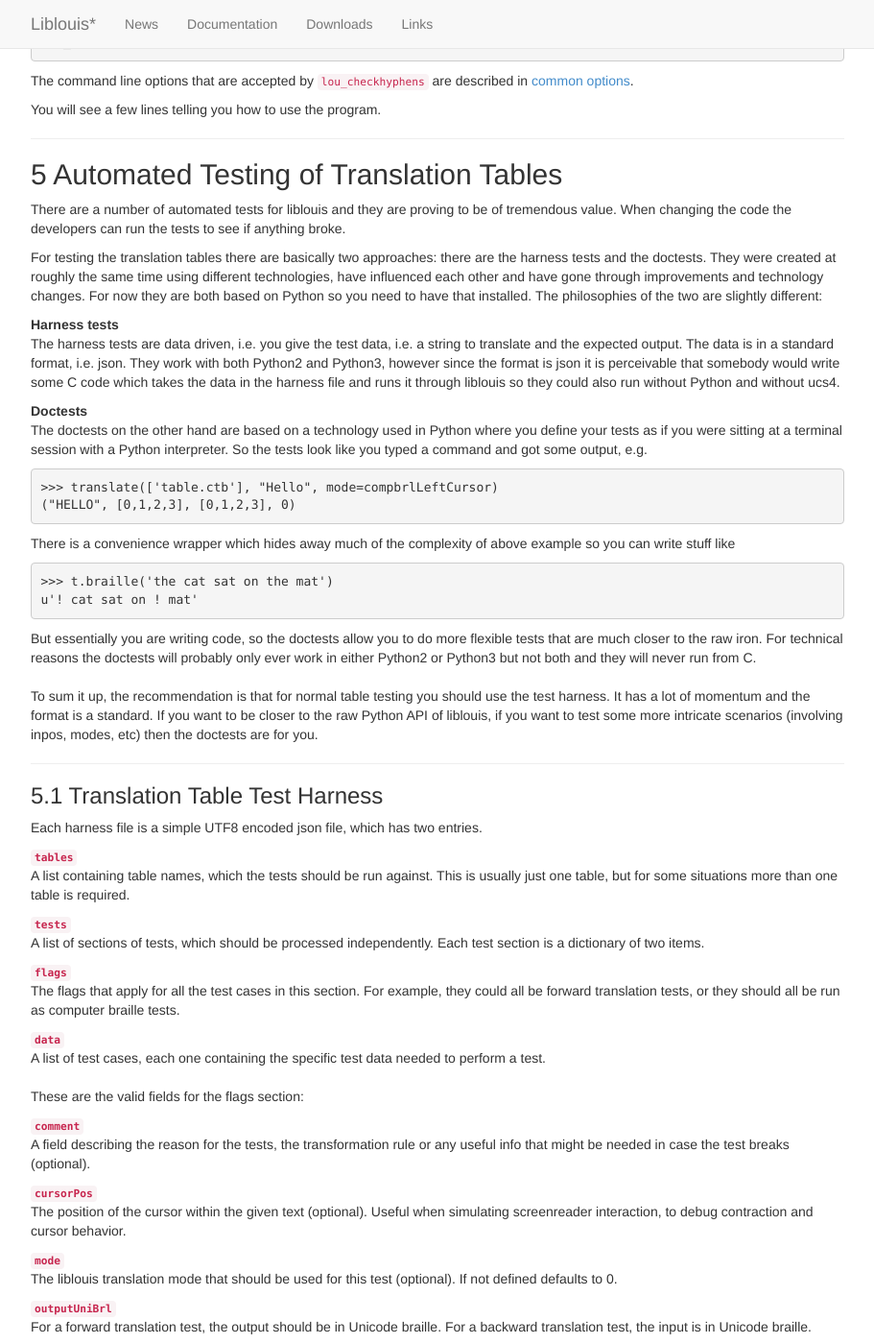
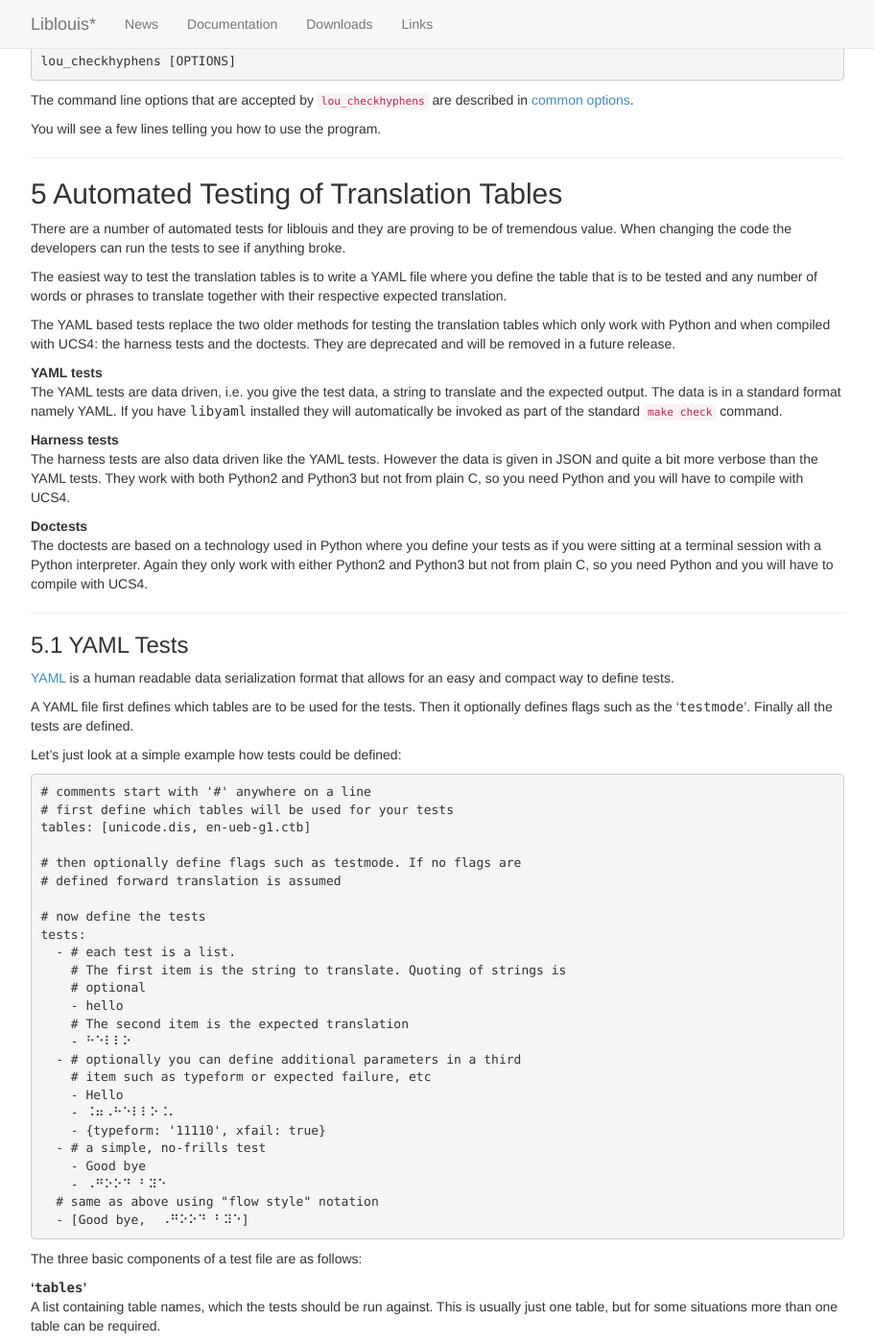
Before and after one commit to liblouis/liblouis.github.io, a Jekyll site: the page built from documentation/liblouis.html, in a window 1280 px wide and 1400 px high, scrolled down 22957 px. Shown: the whole window at 96% size, without its empty margins (38-949 px from the left). Built offline with Jekyll 4.4.1, drawn with Linux system fonts in a browser that asks for light colours; some of the changed text lies outside the part shown.

Commit message:
Update web site for new release

```diff
--- a/documentation/liblouis.html
+++ b/documentation/liblouis.html
@@ -42,8 +42,9 @@ title: Liblouis User's and Programmer's Manual
   </ul></li>
   <li><a name="toc-Automated-Testing-of-Translation-Tables-1" href="#Automated-Testing-of-Translation-Tables">5 Automated Testing of Translation Tables</a>
   <ul class="no-bullet">
-    <li><a name="toc-Translation-Table-Test-Harness-1" href="#Translation-Table-Test-Harness">5.1 Translation Table Test Harness</a></li>
-    <li><a name="toc-Translation-Table-Doctests-1" href="#Translation-Table-Doctests">5.2 Translation Table Doctests</a></li>
+    <li><a name="toc-YAML-Tests-1" href="#YAML-Tests">5.1 YAML Tests</a></li>
+    <li><a name="toc-Test-Harness-1" href="#Test-Harness">5.2 Test Harness</a></li>
+    <li><a name="toc-Doctests-1" href="#Doctests">5.3 Doctests</a></li>
   </ul></li>
   <li><a name="toc-Programming-with-liblouis-1" href="#Programming-with-liblouis">6 Programming with liblouis</a>
   <ul class="no-bullet">
@@ -82,7 +83,7 @@ title: Liblouis User's and Programmer's Manual
 <a name="Liblouis-User_0027s-and-Programmer_0027s-Manual"></a>
 <h1 class="top">Liblouis User&rsquo;s and Programmer&rsquo;s Manual</h1>
 
-<p>This manual is for liblouis (version 2.6.3, 1 June 2015),
+<p>This manual is for liblouis (version 2.6.4, 31 August 2015),
 a Braille Translation and Back-Translation Library derived from the
 Linux screen reader <acronym>BRLTTY</acronym>.
 </p>
@@ -2124,85 +2125,241 @@ interactive. Invoke it as follows:
 proving to be of tremendous value. When changing the code the
 developers can run the tests to see if anything broke.
 </p>
-<p>For testing the translation tables there are basically two approaches:
-there are the harness tests and the doctests. They were created at
-roughly the same time using different technologies, have influenced
-each other and have gone through improvements and technology changes.
-For now they are both based on Python so you need to have that
-installed. The philosophies of the two are slightly different:
+<p>The easiest way to test the translation tables is to write a YAML file
+where you define the table that is to be tested and any number of
+words or phrases to translate together with their respective expected
+translation.
+</p>
+<p>The YAML based tests replace the two older methods for testing the
+translation tables which only work with Python and when compiled with
+UCS4: the harness tests and the doctests. They are deprecated and will
+be removed in a future release.
 </p>
 <dl compact="compact">
+<dt>YAML tests</dt>
+<dd><p>The YAML tests are data driven, i.e. you give the test data, a string
+to translate and the expected output. The data is in a standard format
+namely YAML. If you have <samp>libyaml</samp> installed they will
+automatically be invoked as part of the standard <code>make check</code>
+command.
+</p>
+</dd>
 <dt>Harness tests</dt>
-<dd><p>The harness tests are data driven, i.e. you give the test data, i.e. a
-string to translate and the expected output. The data is in a standard
-format, i.e. json. They work with both Python2 and Python3, however
-since the format is json it is perceivable that somebody would write
-some C code which takes the data in the harness file and runs it through
-liblouis so they could also run without Python and without ucs4.
+<dd><p>The harness tests are also data driven like the YAML tests. However
+the data is given in JSON and quite a bit more verbose than the YAML
+tests. They work with both Python2 and Python3 but not from plain C,
+so you need Python and you will have to compile with UCS4.
 </p>
 </dd>
 <dt>Doctests</dt>
-<dd><p>The doctests on the other hand are based on a technology used in Python
-where you define your tests as if you were sitting at a terminal session
-with a Python interpreter. So the tests look like you typed a command
-and got some output, e.g.
-</p>
-<div class="example">
-<pre class="example">&gt;&gt;&gt; translate(['table.ctb'], &quot;Hello&quot;, mode=compbrlLeftCursor)
-(&quot;HELLO&quot;, [0,1,2,3], [0,1,2,3], 0)
-</pre></div>
-
-<p>There is a convenience wrapper which hides away much of the complexity
-of above example so you can write stuff like
-</p>
-<div class="example">
-<pre class="example">&gt;&gt;&gt; t.braille('the cat sat on the mat')
-u'! cat sat on ! mat'
-</pre></div>
-
-<p>But essentially you are writing code, so the doctests allow you to do
-more flexible tests that are much closer to the raw iron. For technical
-reasons the doctests will probably only ever work in either Python2 or
-Python3 but not both and they will never run from C.
+<dd><p>The doctests are based on a technology used in Python where you define
+your tests as if you were sitting at a terminal session with a Python
+interpreter. Again they only work with either Python2 and Python3 but
+not from plain C, so you need Python and you will have to compile with
+UCS4.
 </p></dd>
 </dl>
 
-<p>To sum it up, the recommendation is that for normal table testing you
-should use the test harness. It has a lot of momentum and the format
-is a standard. If you want to be closer to the raw Python API of
-liblouis, if you want to test some more intricate scenarios (involving
-inpos, modes, etc) then the doctests are for you.
-</p>
-
-<hr>
-<a name="Translation-Table-Test-Harness"></a>
-<a name="Translation-Table-Test-Harness-1"></a>
-<h3 class="section">5.1 Translation Table Test Harness</h3>
-
-<p>Each harness file is a simple UTF8 encoded json file, which has two entries.
+
+<hr>
+<a name="YAML-Tests"></a>
+<a name="YAML-Tests-1"></a>
+<h3 class="section">5.1 YAML Tests</h3>
+
+<p><a href="http://yaml.org/">YAML</a> is a human readable data serialization
+format that allows for an easy and compact way to define tests.
+</p>
+<p>A YAML file first defines which tables are to be used for the tests.
+Then it optionally defines flags such as the &lsquo;<samp>testmode</samp>&rsquo;. Finally
+all the tests are defined.
+</p>
+<p>Let&rsquo;s just look at a simple example how tests could be defined:
+</p>
+
+<div class="example">
+<pre class="example"># comments start with '#' anywhere on a line
+# first define which tables will be used for your tests
+tables: [unicode.dis, en-ueb-g1.ctb]
+
+# then optionally define flags such as testmode. If no flags are
+# defined forward translation is assumed
+
+# now define the tests
+tests:
+  - # each test is a list.
+    # The first item is the string to translate. Quoting of strings is
+    # optional
+    - hello
+    # The second item is the expected translation
+    - ⠓⠑⠇⠇⠕
+  - # optionally you can define additional parameters in a third
+    # item such as typeform or expected failure, etc
+    - Hello
+    - ⠨⠶⠠⠓⠑⠇⠇⠕⠨⠄
+    - {typeform: '11110', xfail: true}
+  - # a simple, no-frills test
+    - Good bye
+    - ⠠⠛⠕⠕⠙ ⠃⠽⠑
+  # same as above using &quot;flow style&quot; notation
+  - [Good bye,  ⠠⠛⠕⠕⠙ ⠃⠽⠑]
+</pre></div>
+
+<p>The three basic components of a test file are as follows:
+</p>
+<dl compact="compact">
+<dt>&lsquo;<samp>tables</samp>&rsquo;</dt>
+<dd><p>A list containing table names, which the tests should be run against.
+This is usually just one table, but for some situations more than one
+table can be required.
+</p>
+<p>To test the <samp>en-ueb-g1.ctb</samp> table using unicode braille you could
+use the following definition:
+</p>
+<div class="example">
+<pre class="example">tables: [unicode.dis, en-ueb-g1.ctb]
+</pre></div>
+
+<p>If you wanted to test the <samp>eo-g1.ctb</samp> table using brf notation
+then you would use the following definition:
+</p>
+<div class="example">
+<pre class="example">tables: [en-us-brf.dis, eo-g1.ctb]
+</pre></div>
+
+</dd>
+<dt>&lsquo;<samp>flags</samp>&rsquo;</dt>
+<dd><p>The flags that apply for all tests in this file. At the moment only
+the &lsquo;<samp>testmode</samp>&rsquo; flag is supported. It can have three possible
+values:
+</p>
+<dl compact="compact">
+<dt>&lsquo;<samp>forward</samp>&rsquo;</dt>
+<dd><p>This indicates that the tests are for forward translation
+</p></dd>
+<dt>&lsquo;<samp>backward</samp>&rsquo;</dt>
+<dd><p>This indicates that the tests are for backward translation
+</p></dd>
+<dt>&lsquo;<samp>hyphenate</samp>&rsquo;</dt>
+<dd><p>This indicates that the tests are for hyphenation
+</p></dd>
+</dl>
+
+<p>If no flags are defined forward translation is assumed.
+</p>
+</dd>
+<dt>&lsquo;<samp>tests</samp>&rsquo;</dt>
+<dd><p>A list of tests. Each test consists of a list of two or three items.
+The first item is the unicode text to be tested. The second item is
+the expected braille output. This can be either unicode braille or an
+ASCII-braille like encoding. Quoting strings is optional. Comments can
+be inserted almost anywhere using the &lsquo;<samp>#</samp>&rsquo; sign. A simple test
+would look at follows:
+</p>
+<div class="example">
+<pre class="example">  - # a simple, no-frills test
+    - Good bye
+    - ⠠⠛⠕⠕⠙ ⠃⠽⠑
+</pre></div>
+
+<p>Using the more compact &ldquo;flow style&rdquo; notation it would look like the
+following:
+</p>
+<div class="example">
+<pre class="example">  - [Good bye, ⠠⠛⠕⠕⠙ ⠃⠽⠑]
+</pre></div>
+
+<p>An optional third item can contain additional options for a test such
+as the typeform, or whether a test is expected to fail. The following
+shows a typical example:
+</p>
+<div class="example">
+<pre class="example">  -
+    - Hello
+    - ⠨⠶⠠⠓⠑⠇⠇⠕⠨⠄
+    - {typeform: '11110', xfail: true}
+  # same test more compact
+  - [Hello, ⠨⠶⠠⠓⠑⠇⠇⠕⠨⠄, {typeform: '11110', xfail: true}]
+</pre></div>
+
+<p>The valid additional options for a test are as follows:
+</p>
+<dl compact="compact">
+<dt>&lsquo;<samp>xfail</samp>&rsquo;</dt>
+<dd><p>Whether a test is expected to fail. Valid options are &lsquo;<samp>true</samp>&rsquo;,
+&lsquo;<samp>Y</samp>&rsquo;, &lsquo;<samp>Yes</samp>&rsquo; or &lsquo;<samp>ON</samp>&rsquo;. Anything else is considered false.
+</p>
+</dd>
+<dt>&lsquo;<samp>typeform</samp>&rsquo;</dt>
+<dd><p>The typeform used for a translation. The typeform is passed in the
+form of a string.
+</p>
+</dd>
+<dt>&lsquo;<samp>cursorPos</samp>&rsquo;</dt>
+<dd><p>A list of cursor positions for each input position. Useful when
+simulating screenreader interaction, to debug contraction and cursor
+behavior as in the following example from the <samp>en-GB-g2.ctb</samp>
+test. Also note that in this example the additional options are not
+passed in using the &ldquo;flow style&rdquo; notation.
+</p>
+<div class="example">
+<pre class="example">  -
+    - you went to
+    - ⠽ ⠺⠑⠝⠞ ⠞⠕
+    - mode: [compbrlAtCursor]
+      cursorPos: [0,1,2,3,4,5,6,7,8,9,10]
+</pre></div>
+
+</dd>
+<dt>&lsquo;<samp>mode</samp>&rsquo;</dt>
+<dd><p>A list of translation modes that should be used for this test. If not
+defined defaults to 0. Valid mode values are &lsquo;<samp>noContractions</samp>&rsquo;,
+&lsquo;<samp>compbrlAtCursor</samp>&rsquo;, &lsquo;<samp>dotsIO</samp>&rsquo;, &lsquo;<samp>comp8Dots</samp>&rsquo;,
+&lsquo;<samp>pass1Only</samp>&rsquo;, &lsquo;<samp>compbrlLeftCursor</samp>&rsquo;, &lsquo;<samp>otherTrans</samp>&rsquo;or
+&lsquo;<samp>ucBrl</samp>&rsquo;.
+</p></dd>
+</dl>
+
+</dd>
+</dl>
+
+<p>For more examples and inspiration please see the YAML tests
+(<samp>*.yaml</samp>) in the <samp>tests</samp> directory of the source
+distribution.
+</p>
+<hr>
+<a name="Test-Harness"></a>
+<a name="Test-Harness-1"></a>
+<h3 class="section">5.2 Test Harness</h3>
+
+<p>Each harness file is a simple UTF8 encoded JSON file, which has two entries.
 </p><dl compact="compact">
 <dt><code>tables</code></dt>
 <dd><p>A list containing table names, which the tests should be run against.
-This is usually just one table, but for some situations more than one table is required.
+This is usually just one table, but for some situations more than one
+table is required.
 </p></dd>
 <dt><code>tests</code></dt>
 <dd><p>A list of sections of tests, which should be processed independently.
 Each test section is a dictionary of two items.
 </p></dd>
 <dt><code>flags</code></dt>
-<dd><p>The flags that apply for all the test cases in this section.
-For example, they could all be forward translation tests, or they should all be run as computer braille tests.
+<dd><p>The flags that apply for all the test cases in this section. For
+example, they could all be forward translation tests, or they should
+all be run as computer braille tests.
 </p>
 </dd>
 <dt><code>data</code></dt>
-<dd><p>A list of test cases, each one containing the specific test data needed to perform a test.
+<dd><p>A list of test cases, each one containing the specific test data
+needed to perform a test.
 </p></dd>
 </dl>
 
 <p>These are the valid fields for the flags section:
 </p><dl compact="compact">
 <dt><code>comment</code></dt>
-<dd><p>A field describing the reason for the tests, the transformation rule or any useful info that might be needed in case the test breaks (optional).
+<dd><p>A field describing the reason for the tests, the transformation rule
+or any useful info that might be needed in case the test breaks
+(optional).
 </p></dd>
 <dt><code>cursorPos</code></dt>
 <dd><p>The position of the cursor within the given text (optional). Useful
@@ -2214,12 +2371,14 @@ cursor behavior.
 (optional). If not defined defaults to 0.
 </p></dd>
 <dt><code>outputUniBrl</code></dt>
-<dd><p>For a forward translation test, the output should be in Unicode braille.
-For a backward translation test, the input is in Unicode braille.
+<dd><p>For a forward translation test, the output should be in Unicode
+braille. For a backward translation test, the input is in Unicode
+braille.
 </p></dd>
 <dt><code>testmode</code></dt>
-<dd><p>The optional testmode field can have three values: &quot;translate&quot; (default if undeclared), &quot;backtranslate&quot; or &quot;hyphenate&quot;.
-Declares what tests should be performed on the test data.
+<dd><p>The optional testmode field can have three values: &quot;translate&quot;
+(default if undeclared), &quot;backtranslate&quot; or &quot;hyphenate&quot;. Declares what
+tests should be performed on the test data.
 </p></dd>
 </dl>
 
@@ -2241,17 +2400,39 @@ contraction and cursor behavior.
 </p></dd>
 </dl>
 
-<p>Variables defined in the flags section can be overridden by individual test cases, but if several tests need the same options, they should
-ideally be split into their own section, complete with their own flags and data.
-</p>
-<p>For examples please see <samp>*_harness.txt</samp> in the
-harness directory in the source distribution.
-</p>
-<hr>
-<a name="Translation-Table-Doctests"></a>
-<a name="Translation-Table-Doctests-1"></a>
-<h3 class="section">5.2 Translation Table Doctests</h3>
-
+<p>Variables defined in the flags section can be overridden by individual
+test cases, but if several tests need the same options, they should
+ideally be split into their own section, complete with their own flags
+and data.
+</p>
+<p>For examples please see <samp>*_harness.txt</samp> in the harness directory
+in the source distribution.
+</p>
+<hr>
+<a name="Doctests"></a>
+<a name="Doctests-1"></a>
+<h3 class="section">5.3 Doctests</h3>
+<p>A doctest looks like you typed a command at the Python command line
+and got some output, e.g.
+</p>
+<div class="example">
+<pre class="example">&gt;&gt;&gt; translate(['table.ctb'], &quot;Hello&quot;, mode=compbrlLeftCursor)
+(&quot;HELLO&quot;, [0,1,2,3], [0,1,2,3], 0)
+</pre></div>
+
+<p>There is a convenience wrapper which hides away much of the complexity
+of above example so you can write stuff like
+</p>
+<div class="example">
+<pre class="example">&gt;&gt;&gt; t.braille('the cat sat on the mat')
+u'! cat sat on ! mat'
+</pre></div>
+
+<p>Essentially you are writing code, so the doctests allow you to do more
+flexible tests that are much closer to the raw iron than any of the
+other tests. However the doctests will only work in either Python2 or
+Python3.
+</p>
 <p>For examples on how to create doctests please see <samp>*_test.txt</samp> in
 the doctest directory in the source distribution.
 </p>
```
Also changed, not shown: _posts/2015-8-31-release-2.6.4.md (added, +35 -0 lines), downloads/index.md (+4 -3 lines).
